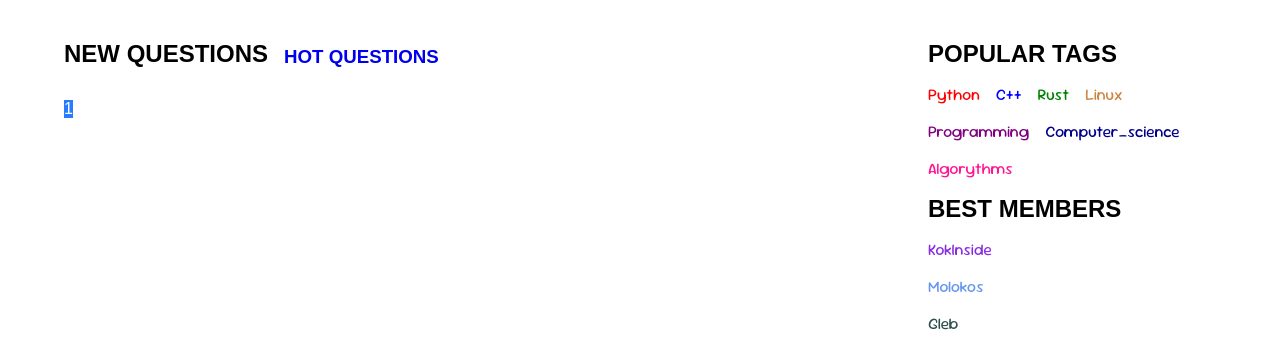
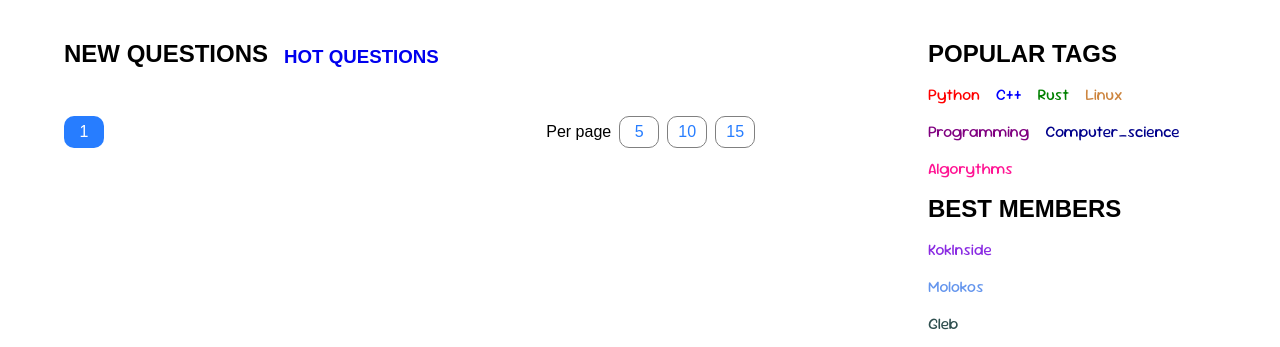
Before and after one commit to KokInside/WEB_HW, a Django app: page / in a window 1280 px wide. Shown: the part 87-434 px from the top of the page. Run offline with Django 5.2, Linux system fonts and the light colour scheme; data that the repository does not hold is empty.

Commit message:
create raw perpage pagination not finished

```diff
--- a/askme/templates/include/pagination.html
+++ b/askme/templates/include/pagination.html
@@ -1,11 +1,24 @@
+<div class="paginator">
 	<div class="pagination">
+
 		{% for number in page_numbers %}
 
 			{% if number == '…' %}
 				<span>...</span>
+			{% elif number == page.number %}
+				<div class="pagination_page_{{number}} page_button">{{ number }}</div>
 			{% else %}
-	<a href="?page={{ number }}" class="pagination_page_{{number}}">{{number}}</a>
+				<a href="?page={{ number }}" class="pagination_page_{{number}} page_button">{{number}}</a>
 			{% endif %}
 
 		{% endfor %}
+
 	</div>
+
+	<div class="perpage pagination">
+		<span>Per page</span>
+		<a href="?&perpage=5" class="page_button perpage_5">5</a>
+		<a href="?&perpage=10" class="page_button perpage_10">10</a>
+		<a href="?&perpage=15" class="page_button perpage_15">15</a>
+	</div>
+</div>
```
Lines whose indentation alone changed are shown as unchanged.
